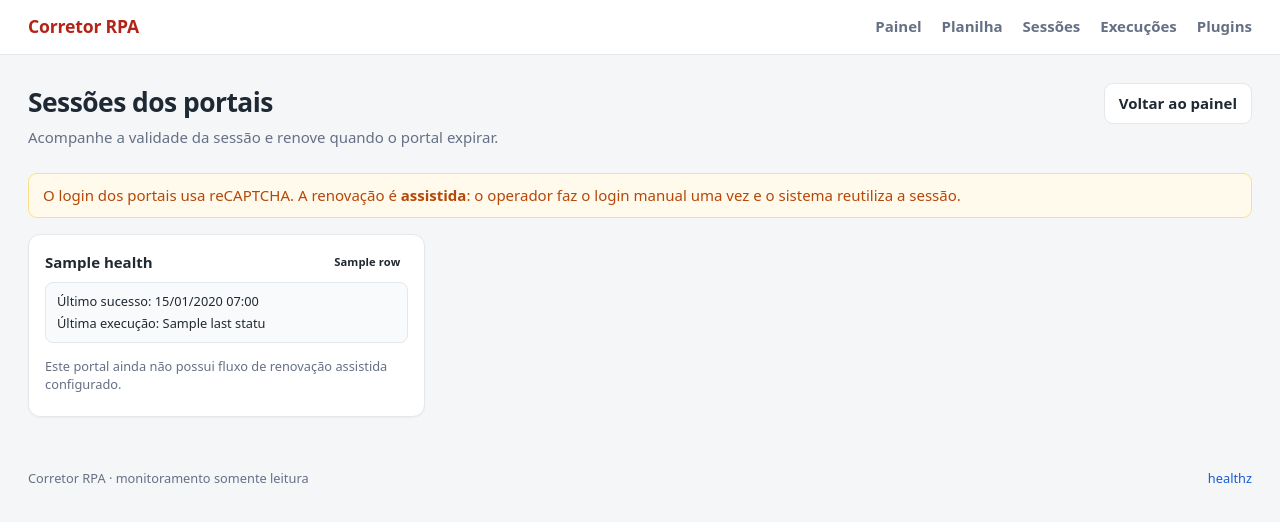
After one commit to GustavoGarciaPereira/corretora_rpa, a FastAPI app: template src/corretor/interfaces/web/templates/sessions.html in a window 1280 px wide. The commit adds this page. Shown: the top 522 px of the page. Run offline with FastAPI, Linux system fonts and the light colour scheme; the template is opened without the code that fills it: most values are stand-ins (such as "Sample title", 1, 10 or a date in 2020).

Commit message:
feat(web): adiciona status e renovação assistida de sessão

```diff
--- a/src/corretor/interfaces/web/routes/__init__.py
+++ b/src/corretor/interfaces/web/routes/__init__.py
@@ -1,9 +1,10 @@
-from . import dashboard, export, health, pendencies, planilha, plugins, runs
+from . import dashboard, export, health, pendencies, planilha, plugins, runs, sessions
 
 ROUTERS = (
     dashboard.router,
     pendencies.router,
     planilha.router,
+    sessions.router,
     runs.router,
     plugins.router,
     export.router,
--- a/src/corretor/interfaces/web/routes/common.py
+++ b/src/corretor/interfaces/web/routes/common.py
@@ -74,9 +74,11 @@ def render_dashboard(
     partial: bool,
     message: str = "",
     message_kind: str = "success",
+    attention: list | None = None,
 ):
     context = dashboard_context(
         request, store, container, filters, message=message, message_kind=message_kind
     )
+    context["attention"] = attention or []
     name = "partials/dashboard_content.html" if partial else "dashboard.html"
     return templates.TemplateResponse(request=request, name=name, context=context)
--- a/src/corretor/interfaces/web/routes/dashboard.py
+++ b/src/corretor/interfaces/web/routes/dashboard.py
@@ -4,6 +4,7 @@ from fastapi import APIRouter, Depends, Request
 from fastapi.responses import HTMLResponse
 from fastapi.templating import Jinja2Templates
 
+from corretor.domain.enums import RunStatus
 from corretor.infrastructure.container import Container
 from corretor.infrastructure.persistence import SqlAlchemyStore
 
@@ -53,6 +54,7 @@ def collect_now(
     outcomes = container.collection_service(store).collect_all()
     successes = sum(1 for outcome in outcomes if outcome.ok)
     failures = len(outcomes) - successes
+    attention = [outcome for outcome in outcomes if outcome.status is RunStatus.NEEDS_ATTENTION]
     if not outcomes:
         message = "Nenhuma seguradora ativa para coletar."
         kind = "warning"
@@ -71,6 +73,7 @@ def collect_now(
         partial=True,
         message=message,
         message_kind=kind,
+        attention=attention,
     )
 
 
--- a/src/corretor/interfaces/web/templates/base.html
+++ b/src/corretor/interfaces/web/templates/base.html
@@ -13,6 +13,7 @@
     <nav>
       <a href="/">Painel</a>
       <a href="/planilha">Planilha</a>
+      <a href="/sessions">Sessões</a>
       <a href="/runs">Execuções</a>
       <a href="/plugins">Plugins</a>
     </nav>
--- /dev/null
+++ b/src/corretor/interfaces/web/templates/sessions.html
@@ -0,0 +1,59 @@
+{% extends "base.html" %}
+{% block title %}Sessões · {{ app_name }}{% endblock %}
+
+{% block content %}
+<div class="page-head">
+  <div>
+    <h1>Sessões dos portais</h1>
+    <p class="muted">Acompanhe a validade da sessão e renove quando o portal expirar.</p>
+  </div>
+  <a class="btn" href="/">Voltar ao painel</a>
+</div>
+
+<div class="flash warning">
+  O login dos portais usa reCAPTCHA. A renovação é <strong>assistida</strong>:
+  o operador faz o login manual uma vez e o sistema reutiliza a sessão.
+</div>
+
+<div class="plugin-grid">
+  {% for row in rows %}
+  {% set item = row.health %}
+  <article class="card plugin-card">
+    <div class="plugin-head">
+      <strong>{{ item.name }}</strong>
+      <span class="badge {{ row.badge }}">{{ row.label }}</span>
+    </div>
+    <div class="plugin-health">
+      <div>Último sucesso: {{ item.last_success_at|datetimebr }}</div>
+      <div>Última execução: {{ item.last_status.label if item.last_status else "—" }}</div>
+      {% if item.last_error %}
+      <div class="muted small">{{ item.last_error|short(160) }}</div>
+      {% endif %}
+    </div>
+
+    {% if item.slug == 'bradesco' %}
+    <div class="session-box">
+      <div>
+        Arquivo de sessão:
+        <strong>{{ 'encontrado' if bradesco_state_exists else 'não encontrado' }}</strong>
+      </div>
+      <code>{{ bradesco_state_path }}</code>
+    </div>
+    <p class="small"><strong>Renovar:</strong></p>
+    <pre class="command">{{ renew_bradesco }}</pre>
+    <p class="muted small">
+      Faça o login manual, navegue até AUTO/Propostas Pendentes e clique em
+      Resume no Playwright Inspector. Depois copie o novo
+      <code>state.json</code> para o caminho acima.
+    </p>
+    {% else %}
+    <p class="muted small">
+      Este portal ainda não possui fluxo de renovação assistida configurado.
+    </p>
+    {% endif %}
+  </article>
+  {% else %}
+  <div class="empty">Nenhuma seguradora ativa cadastrada.</div>
+  {% endfor %}
+</div>
+{% endblock %}
```
Also changed, not shown: src/corretor/interfaces/web/routes/sessions.py (added, +56 -0 lines), src/corretor/interfaces/web/static/style.css (+46 -0 lines), src/corretor/interfaces/web/templates/partials/dashboard_content.html (+23 -0 lines).
